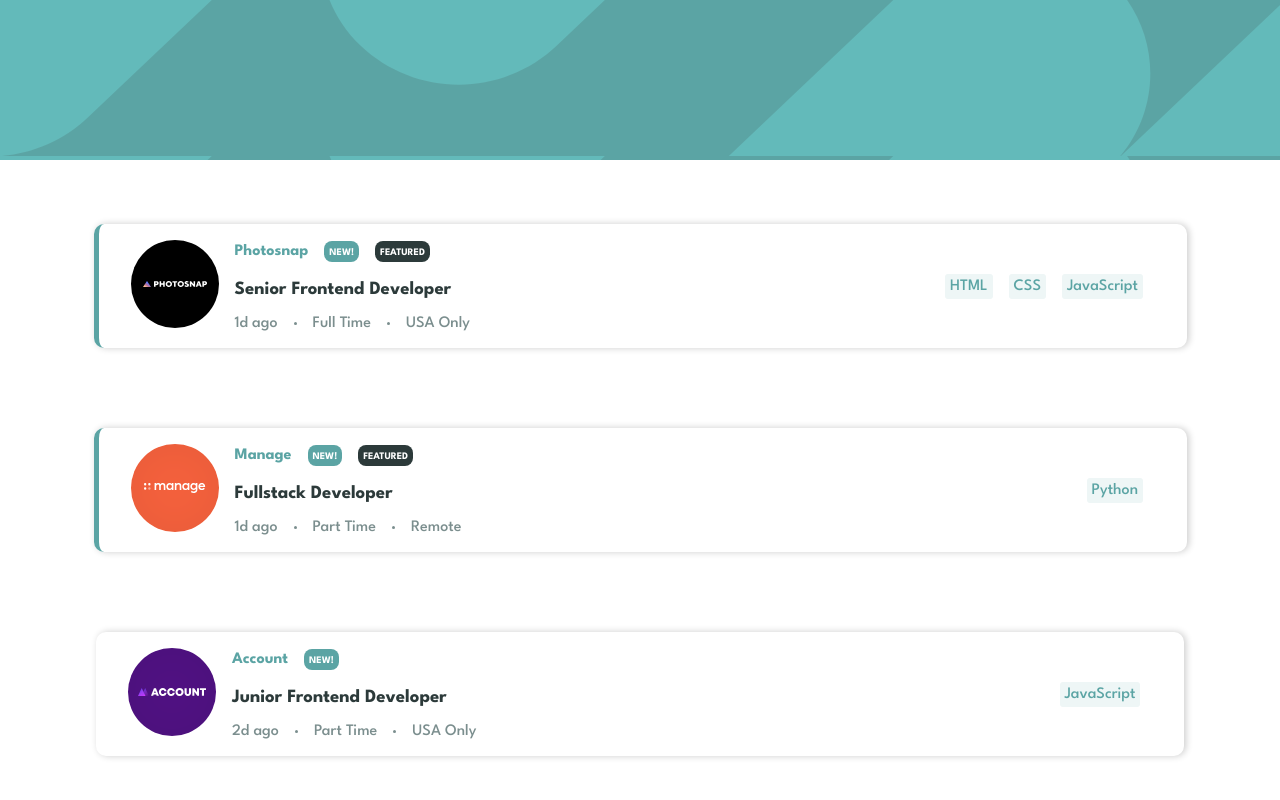
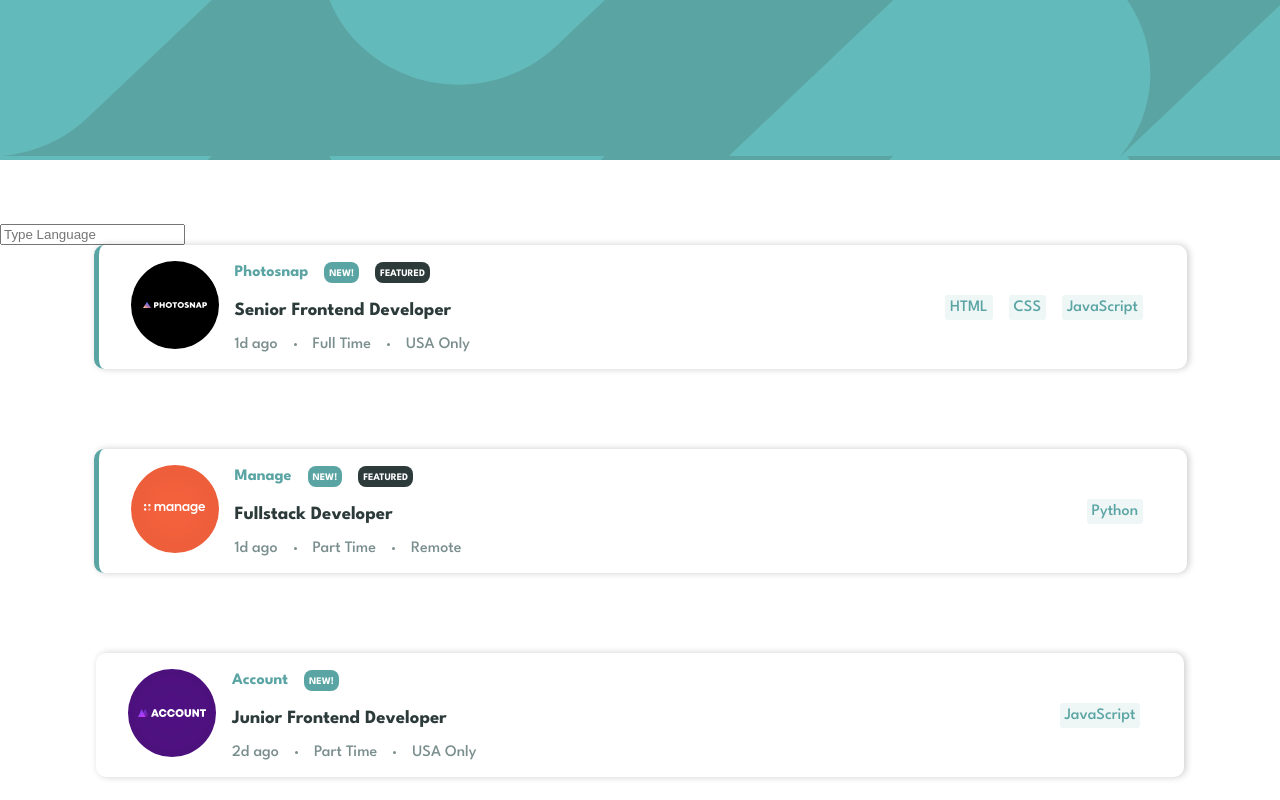
Before and after one commit to TamirisCss/job-filter, a React (Create React App) app: page / in a window 1280 px wide. Shown: the top 800 px of the page. Built offline with nearby package versions, Linux system fonts and the light colour scheme.

Commit message:
refactored

```diff
--- a/src/App.js
+++ b/src/App.js
@@ -1,11 +1,43 @@
 import Header from "./components/Header";
 import Card from "./components/Card";
+import Filter from "./components/Filter";
+import { useState, useEffect } from "react";
 
 const App = () => {
+  const [jobInfo, setJobInfo] = useState();
+
+  useEffect(() => {
+    const fetchData = async () => {
+      const res = await fetch("../data.json");
+      const data = await res.json();
+      console.log(data);
+      setJobInfo(data);
+    };
+    fetchData();
+  }, []);
+
   return (
     <div className="App">
       <Header />
-      <Card />
+      <Filter />
+      {jobInfo && (
+        <div className="container">
+          {jobInfo.map((item) => (
+            <Card
+              id={item.id}
+              logo={item.logo}
+              featured={item.featured}
+              company={item.company}
+              newJob={item.new}
+              position={item.position}
+              posted={item.postedAt}
+              contract={item.contract}
+              location={item.location}
+              languages={item.languages}
+            />
+          ))}
+        </div>
+      )}
     </div>
   );
 };
--- a/src/components/Card.css
+++ b/src/components/Card.css
@@ -52,6 +52,38 @@
   color: hsl(180, 14%, 20%);
 }
 
+.JobInfos {
+  /* background-color: pink; */
+  display: flex;
+  gap: 1rem;
+  color: hsl(180, 8%, 52%);
+  align-items: center;
+}
+
+.dot {
+  width: 3px;
+  height: 3px;
+  border-radius: 50%;
+  background-color: hsl(180, 8%, 52%);
+}
+
+.Languages {
+  position: absolute;
+  right: 4%;
+}
+.Languages ul {
+  display: flex;
+  gap: 1rem;
+}
+
+.Languages ul li {
+  list-style: none;
+  background-color: hsl(180, 31%, 95%);
+  color: hsl(180, 29%, 50%);
+  padding: 5px;
+  border-radius: 3px;
+}
+
 @media screen and (max-width: 700px) {
   .cardContainer {
     flex-direction: column;
@@ -66,6 +98,15 @@
     margin: 2rem 0;
     width: 100%;
   }
+  .JobInfos {
+    border-bottom: 1px solid hsl(180, 8%, 52%);
+    padding-bottom: 1rem;
+    margin-bottom: 0.9rem;
+  }
+  .Languages {
+    bottom: 0;
+    left: 0;
+  }
 }
 
 @media screen and (max-width: 465px) {
--- a/src/components/Card.jsx
+++ b/src/components/Card.jsx
@@ -1,54 +1,47 @@
 import React from "react";
-import { useEffect, useState } from "react";
-import Languages from "./Languages";
-import JobInfo from "./JobInfo";
 
 import "./Card.css";
 
-const Card = () => {
-  const [jobInfo, setJobInfo] = useState();
-
-  useEffect(() => {
-    const fetchData = async () => {
-      const res = await fetch("../data.json");
-      const data = await res.json();
-      console.log(data);
-      setJobInfo(data);
-    };
-    fetchData();
-  }, []);
-
+const Card = ({
+  id,
+  featured,
+  logo,
+  company,
+  newJob,
+  position,
+  posted,
+  contract,
+  location,
+  languages,
+}) => {
   return (
-    <div>
-      {jobInfo && (
-        <div className="container">
-          {jobInfo.map((item) => (
-            <div
-              className={`cardContainer ${item.featured && "border"}`}
-              key={item.id}
-            >
+    <div className={`cardContainer ${featured && "border"}`} key={id}>
       <div className="imgContainer">
-                <img src={item.logo} alt={item.company} />
+        <img src={logo} alt={company} />
       </div>
 
       <div className="companyNameBox">
         <div className="companyName">
-                  <h4>{item.company}</h4>
-                  {item.new && <div>NEW!</div>}
-                  {item.featured && <div className="feat">FEATURED</div>}
+          <h4>{company}</h4>
+          {newJob && <div>NEW!</div>}
+          {featured && <div className="feat">FEATURED</div>}
         </div>
-                <h3>{item.position}</h3>
-                <JobInfo
-                  posted={item.postedAt}
-                  contract={item.contract}
-                  location={item.location}
-                />
+        <h3>{position}</h3>
+        <div className="JobInfos">
+          <span>{posted}</span>
+          <div className="dot"></div>
+          <span>{contract}</span>
+          <div className="dot"></div>
+          <span>{location}</span>
         </div>
-              <Languages languages={item.languages} />
       </div>
+      <div className="Languages">
+        <ul>
+          {languages.map((lang, index) => (
+            <li key={index}>{lang}</li>
           ))}
+        </ul>
       </div>
-      )}
     </div>
   );
 };
--- /dev/null
+++ b/src/components/Filter.jsx
@@ -0,0 +1,17 @@
+import React from "react";
+import { useState } from "react";
+
+const Filter = ({ jobInfo }) => {
+  const [search, setSearch] = useState("");
+
+  return <div>
+    <input
+    name="search"
+    type="text"
+    placeholder="Type Language"
+    onChange={e => setSearch(e.target.value)}
+    value={search} />
+  </div>;
+};
+
+export default Filter;
--- a/src/components/JobInfo.css
+++ /dev/null
@@ -1,22 +0,0 @@
-.JobInfos {
-  /* background-color: pink; */
-  display: flex;
-  gap: 1rem;
-  color: hsl(180, 8%, 52%);
-  align-items: center;
-}
-
-.dot {
-  width: 3px;
-  height: 3px;
-  border-radius: 50%;
-  background-color: hsl(180, 8%, 52%);
-}
-
-@media screen and (max-width: 700px) {
-  .JobInfos {
-    border-bottom: 1px solid hsl(180, 8%, 52%);
-    padding-bottom: 1rem;
-    margin-bottom: 0.90rem;
-  }
-}
--- a/src/components/JobInfo.jsx
+++ /dev/null
@@ -1,16 +0,0 @@
-import React from "react";
-import "./JobInfo.css";
-
-const JobInfo = ({ posted, contract, location }) => {
-  return (
-    <div className="JobInfos">
-      <span>{posted}</span>
-      <div className="dot"></div>
-      <span>{contract}</span>
-      <div className="dot"></div>
-      <span>{location}</span>
-    </div>
-  );
-};
-
-export default JobInfo;
--- a/src/components/Languages.css
+++ /dev/null
@@ -1,23 +0,0 @@
-.Languages {
-    position: absolute;
-    right: 4%;
-}
-.Languages ul {
-  display: flex;
-  gap: 1rem;
-}
-
-.Languages ul li {
-  list-style: none;
-  background-color: hsl(180, 31%, 95%);
-  color: hsl(180, 29%, 50%);
-  padding: 5px;
-  border-radius: 3px;
-}
-
-@media screen and (max-width: 700px) {
-    .Languages {
-      bottom: 0;
-      left: 0;
-    }
-  }
--- a/src/components/Languages.jsx
+++ /dev/null
@@ -1,16 +0,0 @@
-import React from "react";
-import "./Languages.css";
-
-const Languages = ({ languages }) => {
-  return (
-    <div className="Languages">
-      <ul>
-        {languages.map((lang, index) => (
-          <li key={index}>{lang}</li>
-        ))}
-      </ul>
-    </div>
-  );
-};
-
-export default Languages;
```
Lines whose indentation alone changed are shown as unchanged.
